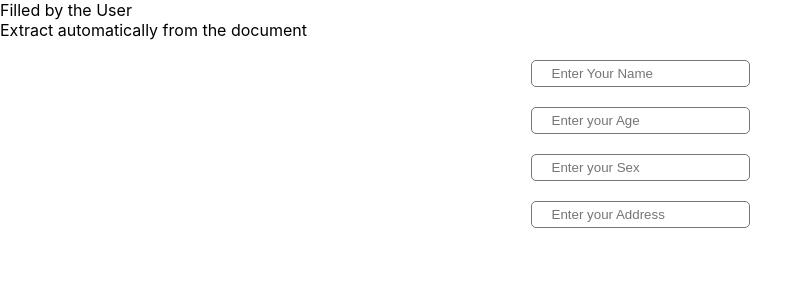
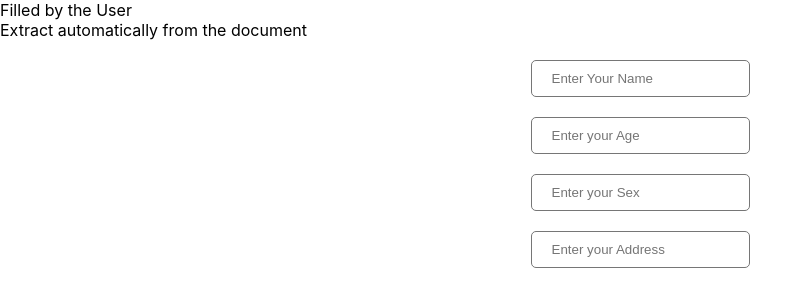
Before and after one commit to TheDa21crj/Travel, a React (Create React App) app in the folder front/: page / in a window 1280 px wide. Both pictures are taken after a click on the element "Filled by the User". Shown: the top 306 px of the page, without its empty margins (0-812 px from the left). Built offline with nearby package versions, Linux system fonts and the light colour scheme.

Commit message:
Update User.css

```diff
--- a/front/src/Components/Css/User.css
+++ b/front/src/Components/Css/User.css
@@ -7,9 +7,19 @@
 }
 
 .InpField {
+    outline: none;
     margin-bottom: 20px;
-    padding: 5px 20px;
+    padding: 10px 20px;
     border-style: solid;
     border-width: 1px;
     border-radius: 5px;
 }
+
+.UserSubmit {
+    padding: 10px 20px;
+    width: 200px;
+    border-style: solid;
+    border-width: 1px;
+    border-radius: 10px;
+    cursor: pointer;
+}
```
